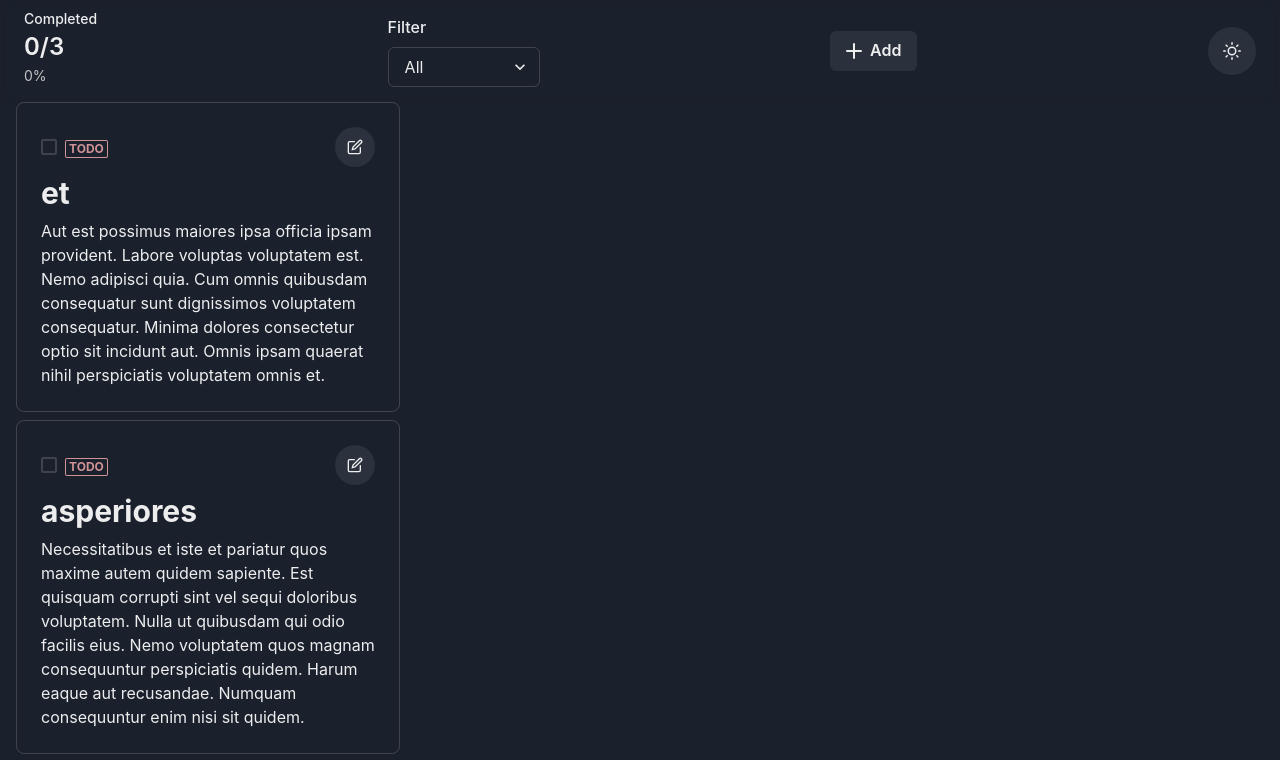
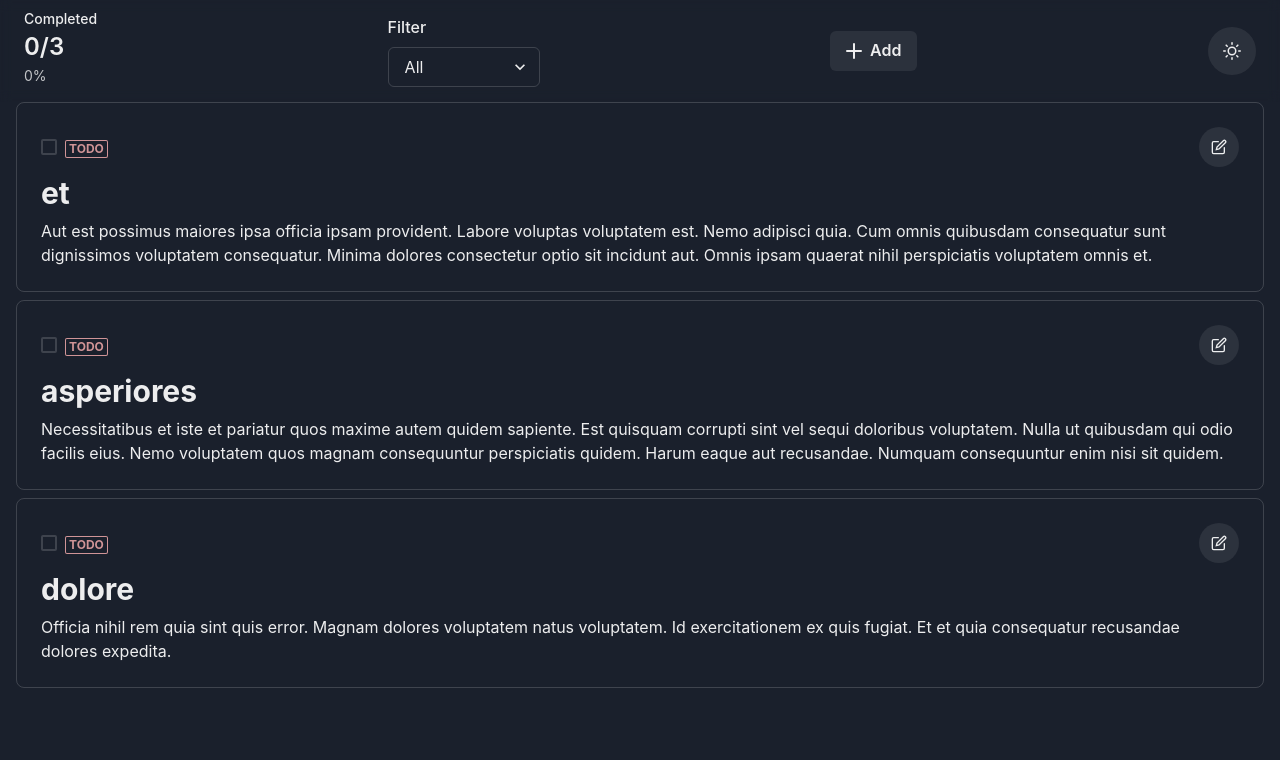
Before and after one commit to Yasai-T/22, a Next.js app: page / in a window 1280 px wide. Shown: the top 760 px of the page. Built offline with nearby package versions, Linux system fonts and the light colour scheme.

Commit message:
feat: use async function

```diff
--- a/components/TodoCard.tsx
+++ b/components/TodoCard.tsx
@@ -56,7 +56,7 @@ export const TodoCard: VFC<Props> = ({ todo }) => {
   };
 
   return (
-    <Box maxW="sm" borderWidth="thin" borderRadius="lg" p="6">
+    <Box borderWidth="thin" borderRadius="lg" p="6">
       <HStack justifyContent="space-between">
         <Checkbox isChecked={todo.isComplete} onChange={toggleItemCompletion}>
           {todo.isComplete ? (
--- /dev/null
+++ b/components/TodoList.tsx
@@ -0,0 +1,40 @@
+import { Skeleton, VStack } from "@chakra-ui/react";
+import { VFC } from "react";
+import { useRecoilValueLoadable } from "recoil";
+import { filteredTodoListState } from "../selectors/filteredTodoListState";
+import { TodoCard } from "./TodoCard";
+
+export const TodoList: VFC = () => {
+  const todoList = useRecoilValueLoadable(filteredTodoListState);
+
+  switch (todoList.state) {
+    case "hasValue":
+      return (
+        <VStack spacing={2} align={"stretch"}>
+          {todoList.contents.map((todo) => (
+            <TodoCard todo={todo} key={todo.id} />
+          ))}
+        </VStack>
+      );
+    case "loading":
+      return <TodoListSkeleton />;
+    case "hasError":
+      throw todoList.contents;
+  }
+};
+
+const TodoListSkeleton: VFC = () => {
+  return (
+    <VStack spacing={2} align={"stretch"}>
+      <Skeleton>
+        <TodoCard todo={{ id: "", title: "", isComplete: true }} />
+      </Skeleton>
+      <Skeleton>
+        <TodoCard todo={{ id: "", title: "", isComplete: true }} />
+      </Skeleton>
+      <Skeleton>
+        <TodoCard todo={{ id: "", title: "", isComplete: true }} />
+      </Skeleton>
+    </VStack>
+  );
+};
--- a/pages/_app.tsx
+++ b/pages/_app.tsx
@@ -1,4 +1,8 @@
-import { ChakraProvider, extendTheme, ThemeConfig } from "@chakra-ui/react";
+import {
+  ChakraProvider,
+  extendTheme,
+  ThemeConfig,
+} from "@chakra-ui/react";
 import type { AppProps } from "next/app";
 import { RecoilRoot } from "recoil";
 
--- a/pages/index.tsx
+++ b/pages/index.tsx
@@ -5,12 +5,10 @@ import {
   Flex,
   HStack,
   useDisclosure,
-  VStack,
 } from "@chakra-ui/react";
 import type { NextPage } from "next";
 import Head from "next/head";
-import { useRecoilValue, useSetRecoilState } from "recoil";
-import { TodoCard } from "../components/TodoCard";
+import { useSetRecoilState } from "recoil";
 import { AddIcon } from "@chakra-ui/icons";
 import { TodoInput, TodoItemForm } from "../components/TodoItemForm";
 import { datatype } from "faker";
@@ -18,12 +16,12 @@ import { SubmitHandler } from "react-hook-form";
 import { TodoListFilters } from "../components/TodoListFilters";
 import { TodoListStats } from "../components/TodoListStats";
 import { ToggleDarkMode } from "../components/ToggleDarkMode";
-import { filteredTodoListState } from "../selectors/filteredTodoListState";
 import { todoListState } from "../atoms/todoListState";
+import { TodoList } from "../components/TodoList";
 
 const Home: NextPage = () => {
   const { isOpen, onClose, onOpen } = useDisclosure();
-  const todoList = useRecoilValue(filteredTodoListState);
+
   const setTodoList = useSetRecoilState(todoListState);
 
   const onSubmit: SubmitHandler<TodoInput> = ({ title, text }) => {
@@ -62,11 +60,7 @@ const Home: NextPage = () => {
         </Container>
         <Container maxW={"container.xl"}>
           <Box flex={1}>
-            <VStack spacing={2} align={"stretch"}>
-              {todoList.map((todo) => (
-                <TodoCard todo={todo} key={todo.id} />
-              ))}
-            </VStack>
+            <TodoList />
           </Box>
         </Container>
       </Flex>
--- a/selectors/filteredTodoListState.ts
+++ b/selectors/filteredTodoListState.ts
@@ -4,9 +4,15 @@ import { todoListState } from "../atoms/todoListState";
 
 export const filteredTodoListState = selector({
   key: "filteredTodoListState",
-  get: ({ get }) => {
+  get: async ({ get }) => {
     const filter = get(todoListFilterState);
     const list = get(todoListState);
+
+    await new Promise((resolve) => {
+      setTimeout(() => {
+        resolve("");
+      }, 500);
+    });
 
     switch (filter) {
       case "Show Completed":
```
